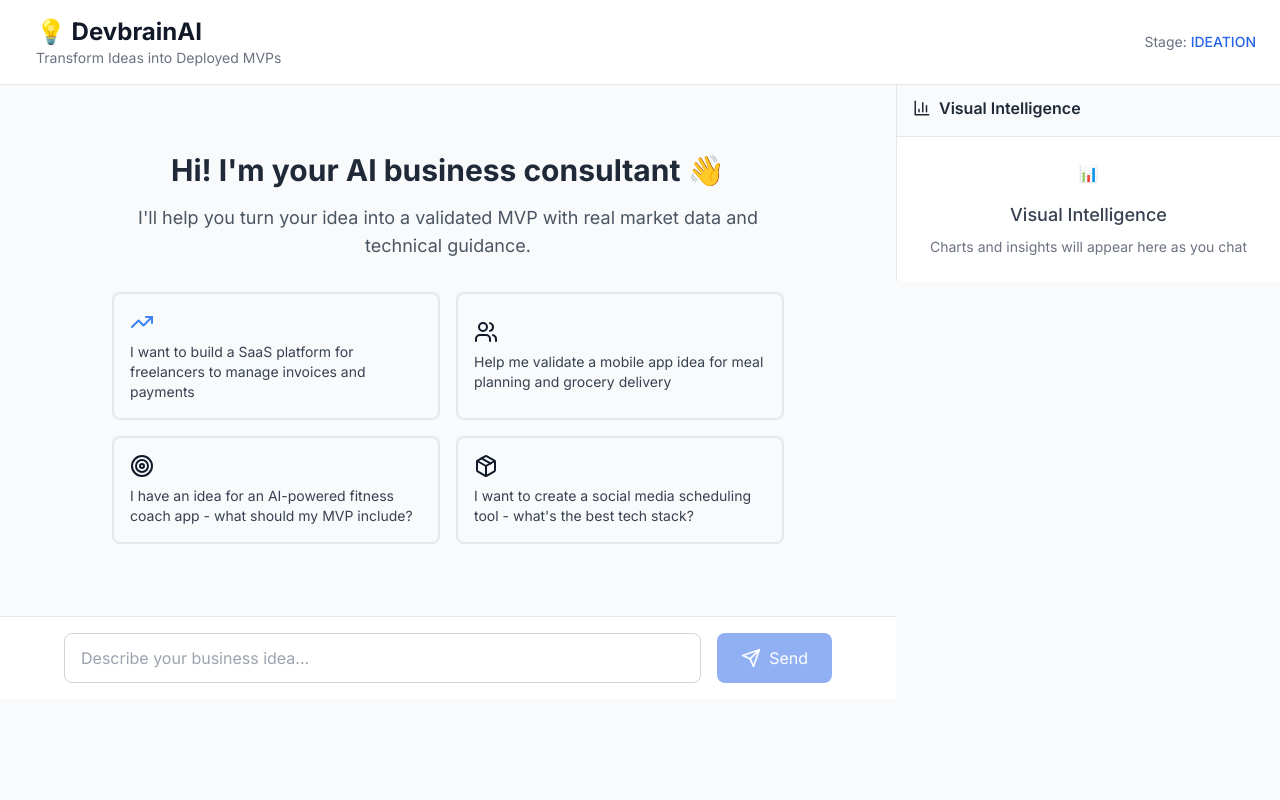
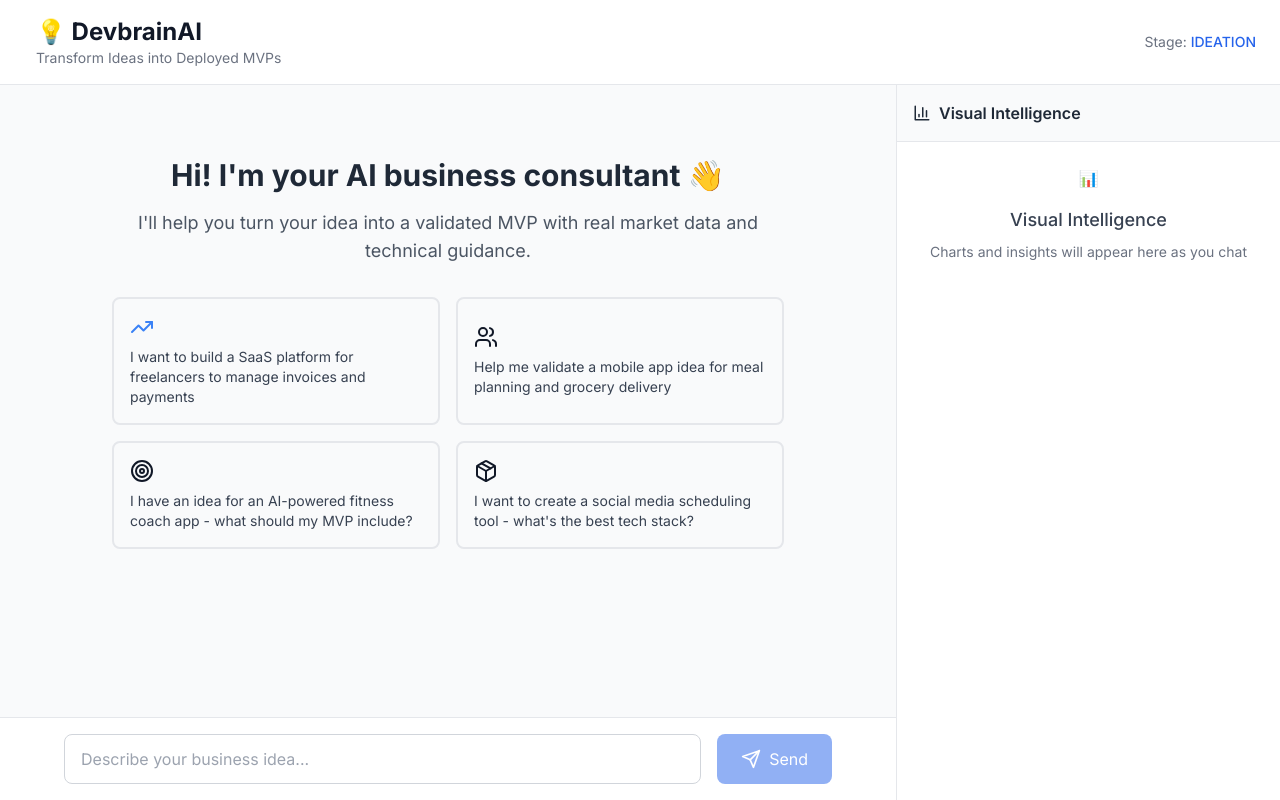
Before and after one commit to bilal-bim/devbrain-ai, a React (Vite) app in the folder frontend/: page / in a window 1280 px wide. Built offline with nearby package versions, Linux system fonts and the light colour scheme.

Commit message:
Properly fix independent scrolling with correct flexbox layout and viewport sizing

```diff
--- a/frontend/src/DevbrainAppResponsive.tsx
+++ b/frontend/src/DevbrainAppResponsive.tsx
@@ -461,9 +461,9 @@ export default function DevbrainAppResponsive() {
   };
 
   return (
-    <div className="min-h-screen bg-gray-50 flex flex-col">
+    <div className="h-screen bg-gray-50 flex flex-col overflow-hidden">
       {/* Header */}
-      <div className="fixed top-0 left-0 right-0 z-50 bg-white border-b border-gray-200 px-4 py-3 md:px-6 md:py-4">
+      <div className="flex-shrink-0 bg-white border-b border-gray-200 px-4 py-3 md:px-6 md:py-4">
         <div className="flex items-center justify-between">
           <div className="flex items-center space-x-3">
             <button
@@ -507,13 +507,13 @@ export default function DevbrainAppResponsive() {
       </div>
 
       {/* Main Content */}
-      <div className="flex-1 flex relative pt-16 md:pt-20">
+      <div className="flex-1 flex min-h-0">
         {/* Desktop Layout - Side by Side */}
         <div className="hidden md:flex w-full h-full">
           {/* Chat Area */}
-          <div className="flex-1 flex flex-col h-full">
+          <div className="flex-1 flex flex-col min-h-0">
             {/* Messages */}
-            <div className="flex-1 overflow-y-auto p-6" style={{ height: 'calc(100vh - 140px)' }}>
+            <div className="flex-1 overflow-y-auto p-6 min-h-0">
               {messages.length === 0 ? (
                 <div className="max-w-2xl mx-auto text-center py-12">
                   <h2 className="text-3xl font-bold text-gray-800 mb-4">
@@ -610,14 +610,14 @@ export default function DevbrainAppResponsive() {
           </div>
 
           {/* Visual Intelligence Panel */}
-          <div className="w-96 bg-white border-l border-gray-200 flex flex-col h-full">
+          <div className="w-96 bg-white border-l border-gray-200 flex flex-col min-h-0">
             <div className="flex-shrink-0 p-4 border-b border-gray-200 bg-gray-50">
               <h3 className="font-semibold text-gray-800 flex items-center space-x-2">
                 <BarChart3 size={18} />
                 <span>Visual Intelligence</span>
               </h3>
             </div>
-            <div className="flex-1 overflow-y-auto" style={{ height: 'calc(100vh - 160px)' }}>
+            <div className="flex-1 overflow-y-auto min-h-0">
               <SimpleVisualization
                 projectState={projectState}
                 messages={messages}
```
